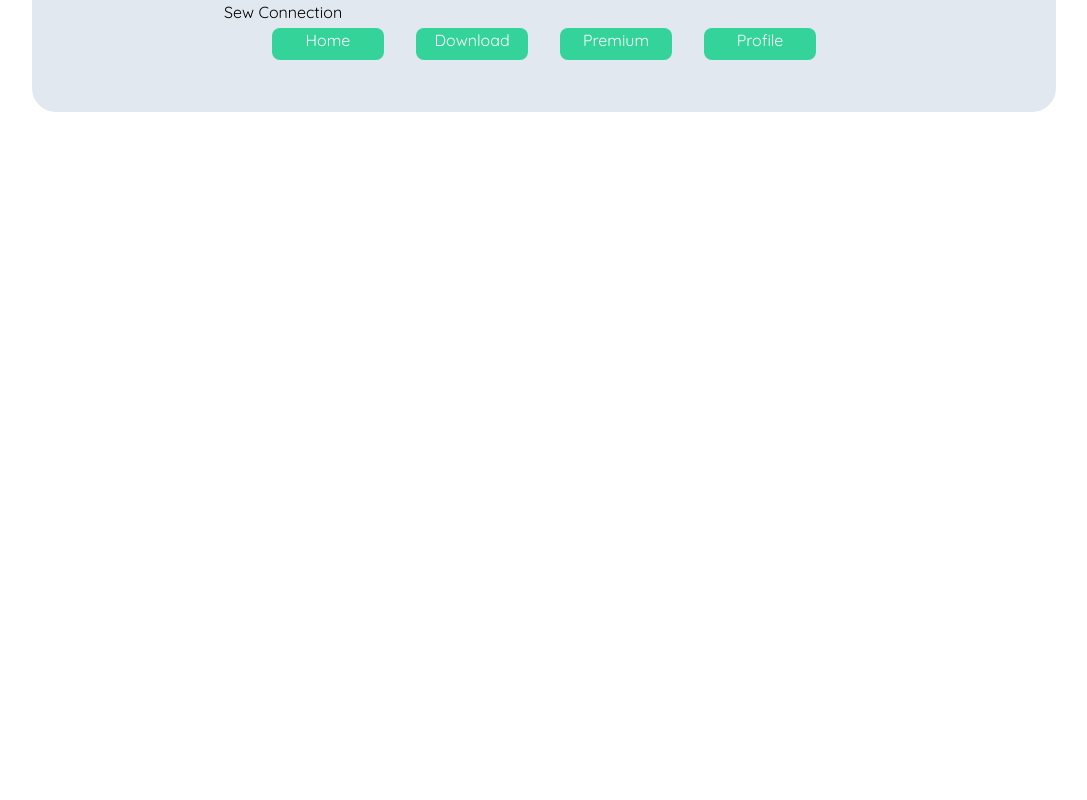
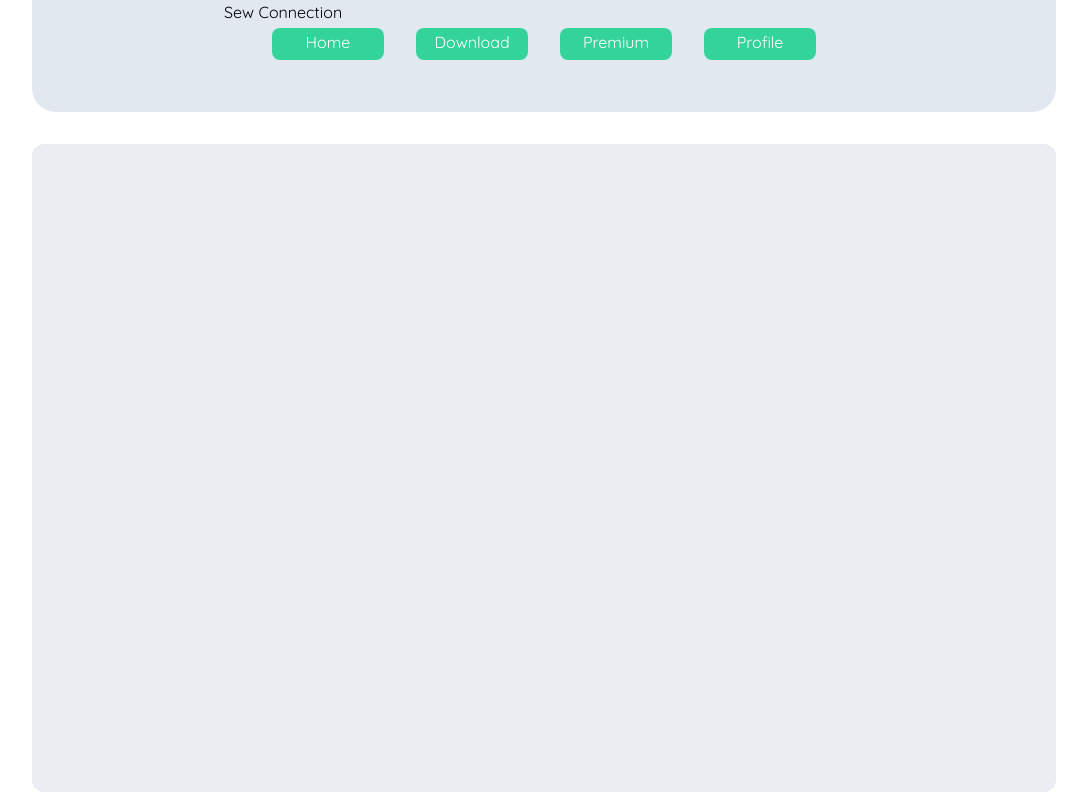
Before and after one commit to Weronnip/SewConnect, a React (Vite) app in the folder FrontEnd/webversion/: page / in a window 1280 px wide. Shown: the whole page, without its empty margins (96-1183 px from the left). Built offline with nearby package versions, Linux system fonts and the light colour scheme.

Commit message:
add element home page & install framer motion & add started footer site

```diff
--- a/FrontEnd/webversion/package.json
+++ b/FrontEnd/webversion/package.json
@@ -10,6 +10,7 @@
     "preview": "vite preview"
   },
   "dependencies": {
+    "framer-motion": "^11.2.10",
     "path": "^0.12.7",
     "react": "^18.2.0",
     "react-dom": "^18.2.0",
--- a/FrontEnd/webversion/src/Page/Home.tsx
+++ b/FrontEnd/webversion/src/Page/Home.tsx
@@ -1,7 +1,10 @@
-
+import styles from '../Styles/style.module.css'
 export function HomePage() {
-
     return (
-        <section></section>
+        <>
+        <section className={styles.section_about}>
+            <div className=""></div>
+        </section>
+        </>
     );
 }
--- a/FrontEnd/webversion/src/Styles/style.module.css
+++ b/FrontEnd/webversion/src/Styles/style.module.css
@@ -7,10 +7,20 @@
 }
 
 .li_item {
-    @apply w-28 h-8 bg-emerald-400 rounded-lg text-white text-center
+    @apply w-28 h-8 bg-emerald-400 rounded-lg text-white
     hover:bg-emerald-700 transition-colors ease-in-out duration-500 px-4 mx-4
 }
 
 .a_bth {
-    @apply w-28 h-8 text-white transition-colors ease-in-out
+    @apply flex align-middle justify-center relative top-[2px]
 }
+
+/* main content */
+
+.section_about {
+    @apply w-[80%] h-[648px] bg-slate-400/20  m-auto top-36 relative border-solid rounded-xl
+}
+
+.image {
+    @apply w-[40%] h-[360px] bg-slate-400/20  top-44 mx-[10%] relative border-solid rounded-xl flex flex-row
+}
--- a/FrontEnd/webversion/src/components/layout.tsx
+++ b/FrontEnd/webversion/src/components/layout.tsx
@@ -17,6 +17,10 @@ export function Layout() {
             </header>
 
             <Outlet />
+
+            <footer className={styles.footer_site}>
+                <div className=""></div>
+            </footer>
         </>
     );
 }
```
Also changed, not shown: 1 other file (tests, documents, lock files or other folders).
